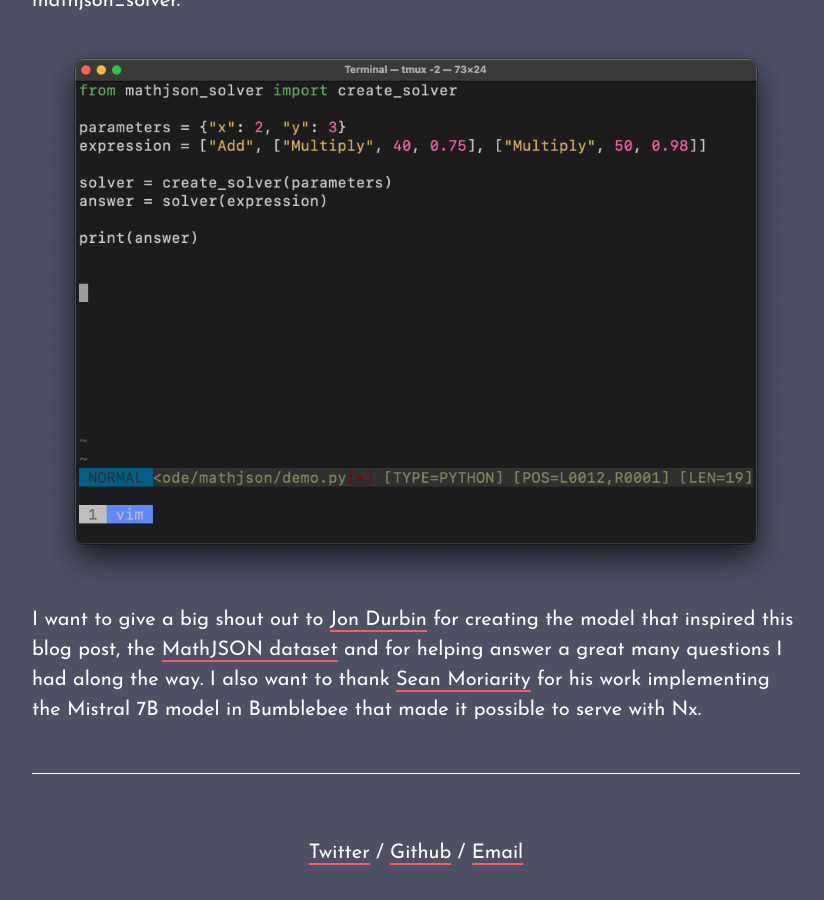
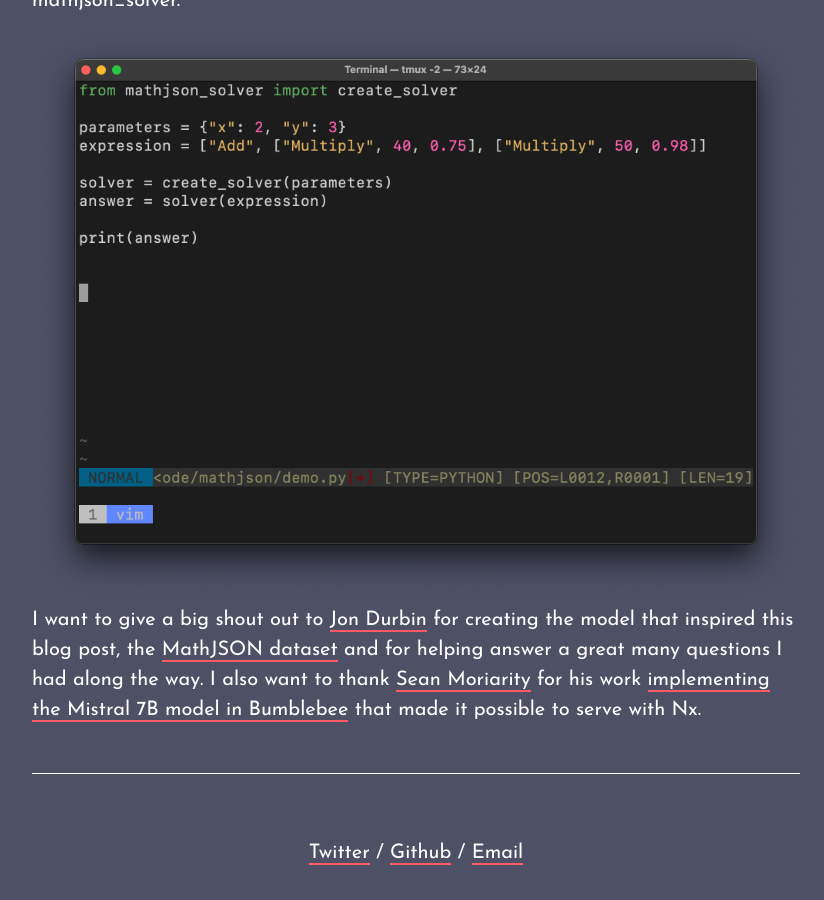
Before and after one commit to toranb/toranb.github.io, a Jekyll site: the page built from _posts/2023-10-21-fine-tune-mistral-and-serve-with-nx.html, in a window 1280 px wide and 900 px high, scrolled down 4237 px. Shown: the whole window, without its empty margins (224-1048 px from the left). Built offline with Jekyll 4.4.1, drawn with Linux system fonts in a browser that asks for light colours; Markdown is read by kramdown in place of the engine named in the settings; part of the change alters nothing that is shown.

```diff
--- a/_posts/2023-10-21-fine-tune-mistral-and-serve-with-nx.html
+++ b/_posts/2023-10-21-fine-tune-mistral-and-serve-with-nx.html
@@ -149,4 +149,4 @@ categories: blog archive
 
 <img style="margin-top: -10px; margin-bottom: -30px; width: 100%;" src="/content/images/2023/pythonsolver.png" border="0">
 
-<p>I want to give a big shout out to <a href="https://twitter.com/jon_durbin">Jon Durbin</a> for creating the model that inspired this blog post, the <a href="https://huggingface.co/datasets/jondurbin/airoboros-3.1/viewer/default/train?q=math+json&row=402">MathJSON dataset</a> and for helping answer a great many questions I had along the way. I also want to thank <a href="https://twitter.com/sean_moriarity/">Sean Moriarity</a> for his work implementing the Mistral 7B model in Bumblebee that made it possible to serve with Nx.</p>
+<p>I want to give a big shout out to <a href="https://twitter.com/jon_durbin">Jon Durbin</a> for creating the model that inspired this blog post, the <a href="https://huggingface.co/datasets/jondurbin/airoboros-3.1/viewer/default/train?q=math+json&row=402">MathJSON dataset</a> and for helping answer a great many questions I had along the way. I also want to thank <a href="https://twitter.com/sean_moriarity/">Sean Moriarity</a> for his work <a href="https://github.com/elixir-nx/bumblebee/pull/264">implementing the Mistral 7B model in Bumblebee</a> that made it possible to serve with Nx.</p>
```
